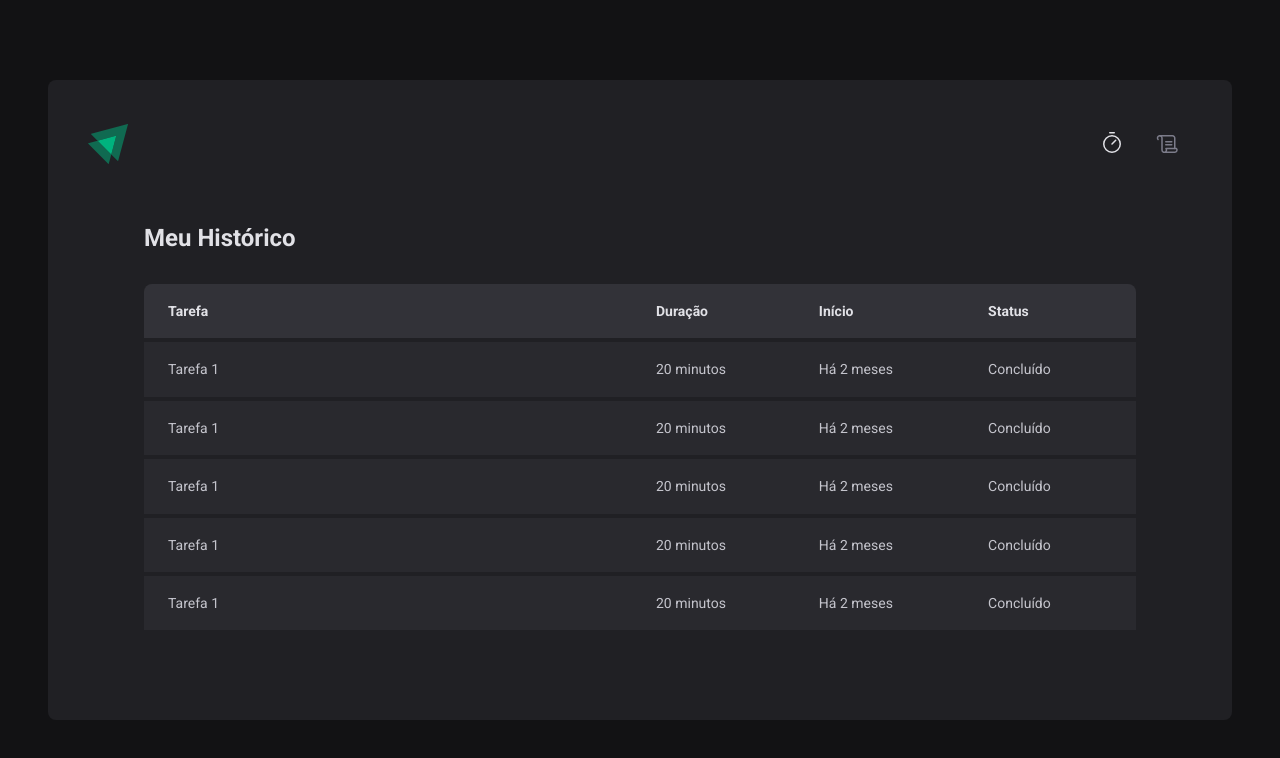
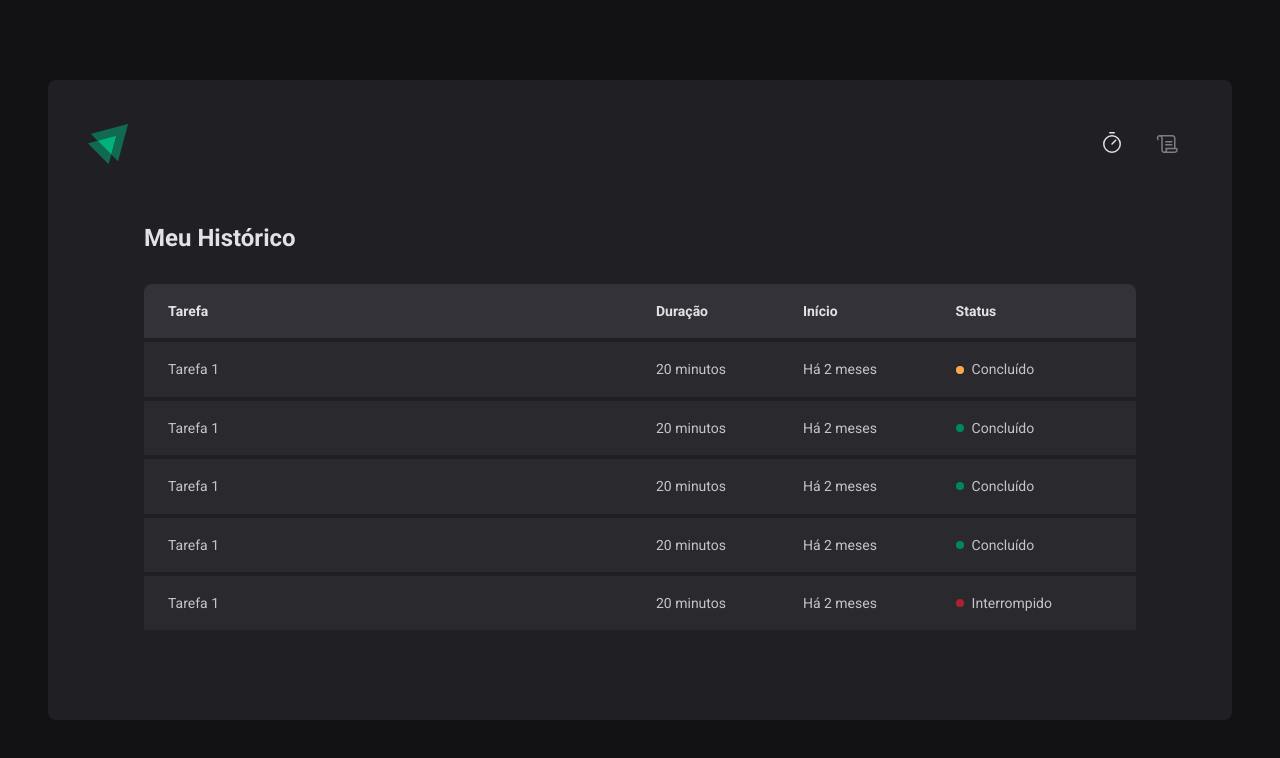
Before and after one commit to EsdrasCFF/pomodoro_ignite, a React (Vite) app: page /history in a window 1280 px wide. Shown: the top 758 px of the page. Built offline with nearby package versions, Linux system fonts and the light colour scheme.

Commit message:
Style: Component Status

```diff
--- a/src/pages/History/index.tsx
+++ b/src/pages/History/index.tsx
@@ -1,4 +1,4 @@
-import { HistoryContainer, HistoryList } from "./styles";
+import { HistoryContainer, HistoryList, Status } from "./styles";
 
 export function History() {
   return (
@@ -21,31 +21,41 @@
               <td>Tarefa 1</td>
               <td>20 minutos</td>
               <td>Há 2 meses</td>
-              <td>Concluído</td>
+              <td>
+                <Status statusColor="yellow"> Concluído </Status>
+              </td>
             </tr>
             <tr>
               <td>Tarefa 1</td>
               <td>20 minutos</td>
               <td>Há 2 meses</td>
-              <td>Concluído</td>
+              <td>
+                <Status statusColor="green" > Concluído </Status>
+              </td>
             </tr>
             <tr>
               <td>Tarefa 1</td>
               <td>20 minutos</td>
               <td>Há 2 meses</td>
-              <td>Concluído</td>
+              <td>
+                <Status statusColor="green" > Concluído </Status>
+              </td>
             </tr>
             <tr>
               <td>Tarefa 1</td>
               <td>20 minutos</td>
               <td>Há 2 meses</td>
-              <td>Concluído</td>
+              <td>
+                <Status statusColor="green" > Concluído </Status>
+              </td>
             </tr>
             <tr>
               <td>Tarefa 1</td>
               <td>20 minutos</td>
               <td>Há 2 meses</td>
-              <td>Concluído</td>
+              <td>
+                <Status statusColor="red" > Interrompido </Status>
+              </td>
             </tr>
           </tbody>
         </table>
--- a/src/pages/History/styles.ts
+++ b/src/pages/History/styles.ts
@@ -62,3 +62,27 @@
     }
   }
 `;
+
+const STATUS_COLORS = {
+  yellow: 'YELLOW_500',
+  green: 'GREEN_500',
+  red: 'RED_500',
+} as const
+
+interface IStatusProps {
+  statusColor: keyof typeof STATUS_COLORS
+}
+
+export const Status = styled.span<IStatusProps>`
+  display:flex;
+  align-items: center;
+  gap: 0.5rem;
+
+  &::before {
+    content: '';
+    width: 0.5rem;
+    height: 0.5rem;
+    border-radius: 50%;
+    background: ${props => props.theme.COLORS[STATUS_COLORS[props.statusColor]]};
+  }
+`;
```
